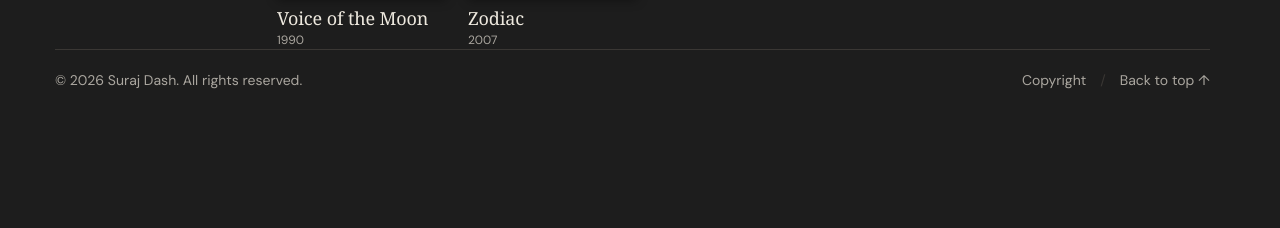
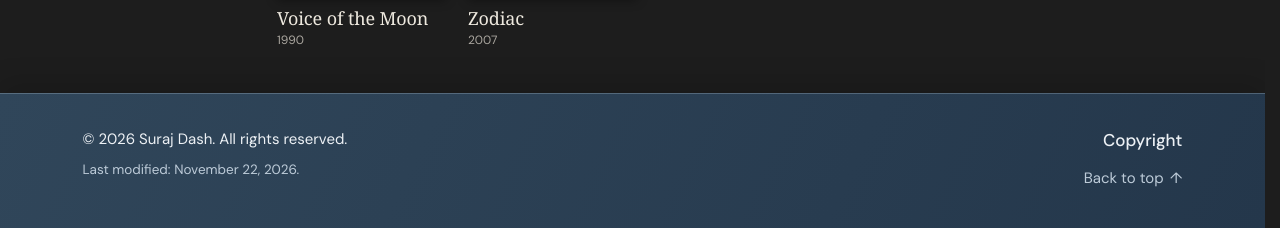
Before and after one commit to surajdash-math/cinema, a plain HTML site: page index.html in a window 1280 px wide. Shown: the part 5532-5760 px from the top of the page. Before the commit the page ends 5648 px from the top, so only its background shows below. Drawn offline with Linux system fonts and the light colour scheme; a web font is replaced by a local one.

Commit message:
Match Bibliotheca copyright block

```diff
--- a/index.html
+++ b/index.html
@@ -90,11 +90,22 @@
       </main>
 
       <div class="source-line" id="source-line" hidden></div>
-      <footer class="site-footer">
-        <span>© 2026 Suraj Dash. All rights reserved.</span>
-        <div><a href="https://surajdash-math.github.io/copyright/">Copyright</a><span class="footer-divider" aria-hidden="true">/</span><a href="#top">Back to top <span aria-hidden="true">↑</span></a></div>
-      </footer>
     </div>
+
+<footer class="site-footer">
+  <div class="footer-inner">
+    <div class="footer-credit">
+      <p class="footer-copyright">© 2026 Suraj Dash. All rights reserved.</p>
+      <p class="footer-updated">Last modified: <time datetime="2026-11-22">November 22, 2026</time>.</p>
+    </div>
+    <div class="footer-navigation">
+      <nav class="footer-links" aria-label="Footer">
+        <a href="https://surajdash-math.github.io/copyright/" target="_blank" rel="noopener noreferrer">Copyright<span class="sr-only"> and privacy statement (opens in a new tab)</span></a>
+      </nav>
+      <a class="footer-back-top" href="#top">Back to top <span aria-hidden="true">↑</span></a>
+    </div>
+  </div>
+</footer>
 
     <dialog id="detail-dialog" aria-labelledby="dialog-title">
       <form method="dialog" class="dialog-controls"><button type="submit" class="dialog-close" aria-label="Close details"><span>Close</span><span class="close-symbol" aria-hidden="true">×</span></button></form>
--- a/styles.css
+++ b/styles.css
@@ -34,7 +34,7 @@ html[data-theme="light"] {
 
 * { box-sizing: border-box; }
 html { scroll-behavior: smooth; scrollbar-gutter: stable; }
-body { margin: 0; background: var(--bg); color: var(--text); font: 400 16px/1.5 var(--sans); -webkit-font-smoothing: antialiased; }
+body { min-height: 100dvh; display: flex; flex-direction: column; margin: 0; background: var(--bg); color: var(--text); font: 400 16px/1.5 var(--sans); -webkit-font-smoothing: antialiased; }
 body:has(dialog[open]) { overflow: hidden; }
 button, input, select { font: inherit; }
 button, a, input, select { -webkit-tap-highlight-color: transparent; }
@@ -47,7 +47,7 @@ button:focus-visible, a:focus-visible, input:focus-visible, select:focus-visible
 .sr-only { position: absolute; width: 1px; height: 1px; overflow: hidden; clip-path: inset(50%); white-space: nowrap; }
 .skip-link { position: fixed; top: 12px; left: 16px; transform: translateY(-160%); background: var(--text); color: var(--bg); padding: 9px 16px; z-index: 10; }
 .skip-link:focus { transform: none; }
-.page-shell { max-width: 1500px; padding: 26px clamp(24px, 4.3vw, 68px) 0; margin: 0 auto; }
+.page-shell { flex: 1; width: 100%; max-width: 1500px; padding: 26px clamp(24px, 4.3vw, 68px) 0; margin: 0 auto; }
 .topbar { min-height: 41px; display: flex; justify-content: space-between; align-items: center; padding-bottom: 17px; border-bottom: 1px solid var(--line); }
 .site-name { font: 400 21px/1.2 var(--serif); letter-spacing: -.015em; }
 .theme-toggle { width: 31px; height: 31px; display: grid; place-items: center; color: var(--muted); background: transparent; border: 1px solid transparent; border-radius: 50%; }
@@ -125,12 +125,85 @@ select option, select optgroup { background: var(--surface); color: var(--text);
 .source-line { margin-top: 44px; padding: 17px 0 14px; border-top: 1px solid var(--line); color: var(--subtle); font-size: 12px; }
 .source-line a { color: var(--muted); }
 .source-line span + span::before { content: "·"; display: inline-block; padding: 0 8px; }
-.site-footer { display: flex; align-items: baseline; justify-content: space-between; gap: 20px; color: var(--muted); font-size: 14px; padding: 0 0 25px; }
-.source-line[hidden] + .site-footer { padding-top: 20px; border-top: 1px solid var(--line); }
-.site-footer > div { display: flex; align-items: center; gap: 14px; }
-.site-footer a { text-decoration: none; }
-.site-footer a:hover { color: var(--text); text-decoration: underline; }
-.footer-divider { color: var(--line); }
+.site-footer {
+    position: relative;
+    box-sizing: border-box;
+    flex-shrink: 0;
+    width: 100%;
+    margin-top: 44px;
+    border-top: 1px solid rgba(190, 210, 226, .24);
+    background: linear-gradient(115deg, #293e50, #1d2b3a);
+    color: #edf1f5;
+    box-shadow: 0 -8px 28px rgba(26, 42, 58, .12);
+  }
+  html[data-theme="dark"] .site-footer {
+    background: linear-gradient(115deg, #30465a, #24374b);
+    border-color: rgba(190, 210, 226, .28);
+    box-shadow: 0 -8px 28px rgba(0, 0, 0, .16);
+  }
+  .footer-inner {
+    display: flex;
+    align-items: flex-start;
+    justify-content: space-between;
+    gap: 24px 48px;
+    width: min(1100px, calc(100% - 48px));
+    margin: 0 auto;
+    padding: 34px 0;
+  }
+  .footer-navigation { display: flex; flex-direction: column; align-items: flex-end; }
+  .site-footer .footer-back-top { display: inline-flex; align-items: center; gap: 6px; min-height: 32px; color: #bdcbd8; font-family: "DM Sans", system-ui, sans-serif; font-size: 15px; font-weight: 400; text-decoration: none; text-underline-offset: 5px; }
+  .site-footer .footer-back-top:hover { color: #c6e1f1; text-decoration: underline; text-decoration-thickness: 1px; }
+  .site-footer .footer-back-top:focus-visible { outline: 2px solid #c6e1f1; outline-offset: 5px; border-radius: 2px; }
+  .site-footer p,
+  .site-footer .footer-links {
+    font-family: "DM Sans", system-ui, -apple-system, BlinkMacSystemFont, "Segoe UI", sans-serif;
+    font-weight: 400;
+    line-height: 1.55;
+  }
+  .site-footer p { margin: 0; color: inherit; }
+  .site-footer .footer-copyright { font-size: 15px; }
+  .site-footer .footer-updated { margin-top: 8px; color: #bdcbd8; font-size: 13.5px; }
+  .site-footer .footer-links {
+    display: flex;
+    flex-wrap: wrap;
+    align-items: baseline;
+    gap: 12px 28px;
+    font-size: 17px;
+  }
+  .site-footer .footer-links a {
+    display: inline-flex;
+    align-items: center;
+    min-height: 44px;
+    margin-top: -10px;
+    color: #edf1f5;
+    font: inherit;
+    font-weight: 500;
+    text-decoration: none;
+    text-underline-offset: 5px;
+  }
+  .site-footer .footer-links a:hover {
+    color: #c6e1f1;
+    text-decoration: underline;
+    text-decoration-thickness: 1px;
+  }
+  .site-footer .footer-links a:focus-visible { outline: 2px solid #c6e1f1; outline-offset: 5px; border-radius: 2px; }
+  .site-footer .visually-hidden {
+    position: absolute;
+    width: 1px;
+    height: 1px;
+    padding: 0;
+    margin: -1px;
+    overflow: hidden;
+    clip-path: inset(50%);
+    white-space: nowrap;
+    border: 0;
+  }
+  @media (max-width: 680px) {
+    .site-footer { margin-top: 32px; }
+    .footer-inner { width: calc(100% - 32px); flex-direction: column; gap: 22px; padding: 28px 0; }
+    .site-footer .footer-links { gap: 12px 24px; }
+    .footer-navigation { align-items: flex-start; }
+  }
 dialog { width: min(690px, calc(100vw - 36px)); max-height: calc(100dvh - 60px); overflow-y: auto; padding: 22px 30px 30px; color: var(--text); background: var(--surface); border: 1px solid var(--line); border-radius: 4px; box-shadow: 0 25px 80px #0006; }
 dialog::backdrop { background: #080909c7; backdrop-filter: blur(3px); }
 .dialog-controls { display: flex; justify-content: flex-end; margin: 0 0 17px; }
@@ -219,8 +292,6 @@ dialog::backdrop { background: #080909c7; backdrop-filter: blur(3px); }
   .fallback-mark { width: 23px; }
   .fallback-label { font-size: 12px; }
   .source-line { margin-top: 35px; line-height: 1.8; }
-  .site-footer { align-items: flex-start; flex-direction: column; gap: 11px; font-size: 14px; padding-bottom: 22px; }
-  .site-footer > div { gap: 13px; }
   dialog { padding: 15px 21px 24px; }
   .detail-header { gap: 19px; }
   .detail-poster { width: 115px; }
```
